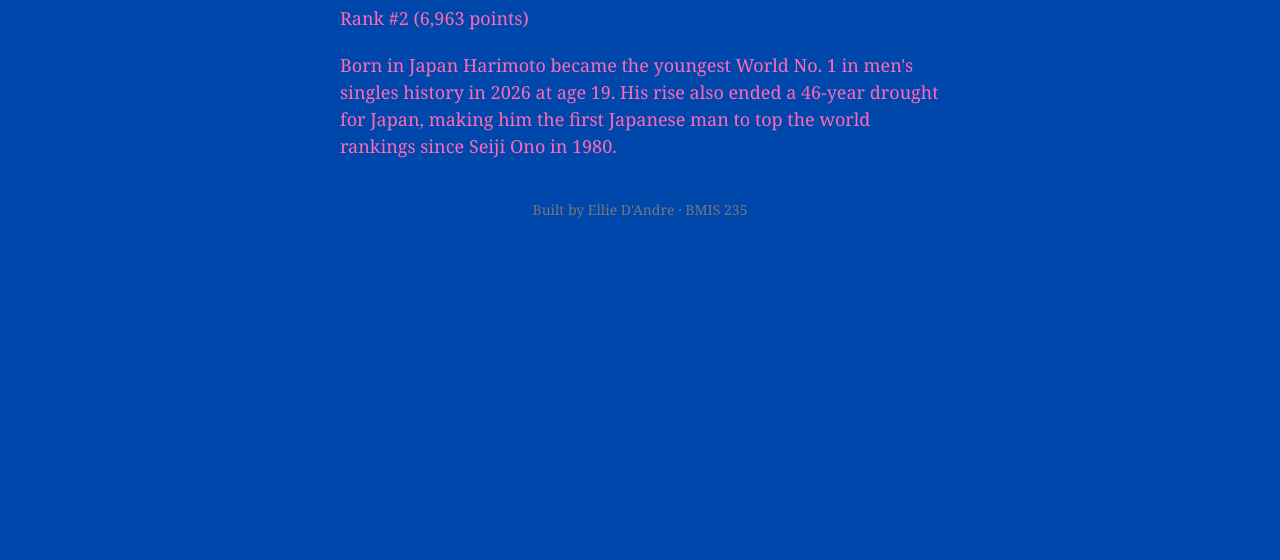
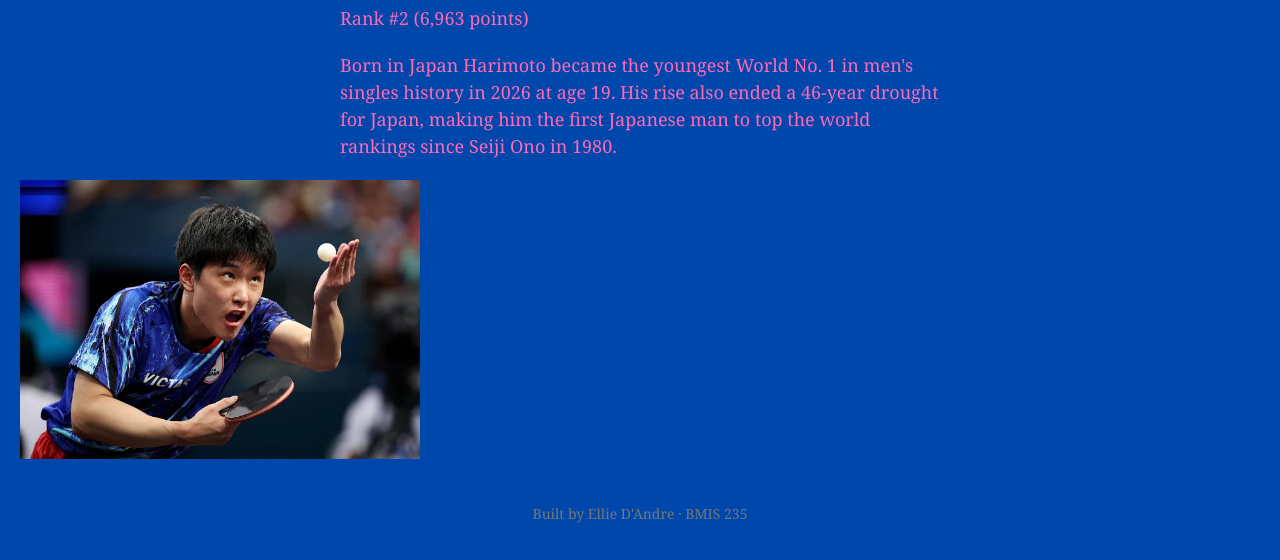
Before and after one commit to elliedeandre/bmis-html-4, a plain HTML site: page page2.html in a window 1280 px wide. Shown: the part 190-750 px from the top of the page. Drawn offline with Linux system fonts and the light colour scheme.

Commit message:
Fix image tag formatting in page2.html

```diff
--- a/page2.html
+++ b/page2.html
@@ -31,6 +31,7 @@
 <h1>Tomokazu Harimoto</h1>
 <p>Rank #2 (6,963 points)</p>
 <p> Born in Japan Harimoto became the youngest World No. 1 in men's singles history in 2026 at age 19. His rise also ended a 46-year drought for Japan, making him the first Japanese man to top the world rankings since Seiji Ono in 1980.</p>
+<img src="licensed-image.webp" alt="Tomokazu Harimoto" width="400">
 
 <!-- Footer: Ellie D'Andre -->
 <footer>Built by Ellie D'Andre &middot; BMIS 235</footer>
```
